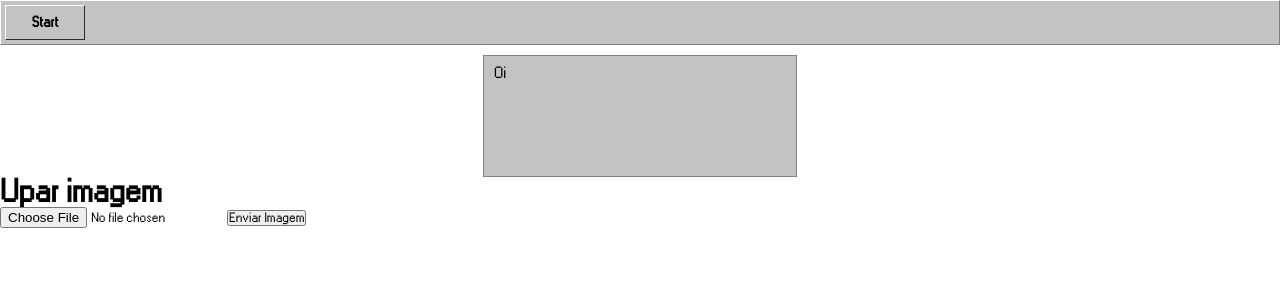
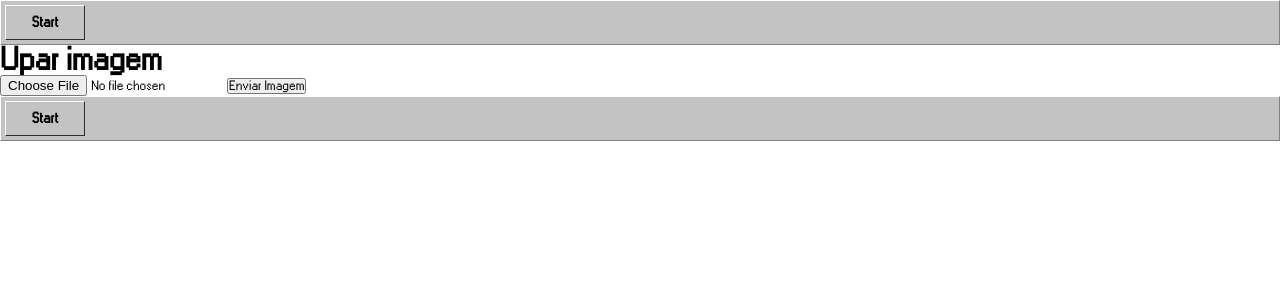
Before and after one commit to gabrielpdsilva/softwave, a React (Create React App) app: page / in a window 1280 px wide. Shown: the top 300 px of the page. Built offline with nearby package versions, Linux system fonts and the light colour scheme.

Commit message:
adicionando pasta para guardar as paginas; adicionando rota pra pagina Home

```diff
--- a/package.json
+++ b/package.json
@@ -6,9 +6,11 @@
     "@testing-library/jest-dom": "^5.11.9",
     "@testing-library/react": "^11.2.3",
     "@testing-library/user-event": "^12.6.0",
+    "history": "^5.0.0",
     "react": "^17.0.1",
     "react-dom": "^17.0.1",
-    "react-scripts": "4.0.1",
+    "react-router-dom": "^6.0.0-beta.0",
+    "react-scripts": "^4.0.1",
     "styled-components": "^5.2.1",
     "web-vitals": "^0.2.4"
   },
--- a/src/App.js
+++ b/src/App.js
@@ -1,11 +1,7 @@
 import logo from './logo.svg';
 import './App.css';
-import FileUpload from './FileUpload';
-import GlobalFonts from './styles/fonts/fonts';
-import GlobalStyle from './GlobalStyle';
-import Header from './components/Header'
-
-import Box from './components/Box'
+import { BrowserRouter, Routes, Route} from "react-router-dom";
+import Home from './pages/Home';
 //font:
 //https://fontsarena.com/w95fa-by-fontsarena/
 
@@ -14,15 +10,11 @@ import Box from './components/Box'
 
 function App() {
   return (
-    <div>
-      <header>
-        <Header/>
-        <Box/>
-        <FileUpload/>
-        <GlobalFonts/>
-        <GlobalStyle/>
-      </header>
-    </div>
+    <BrowserRouter>
+      <Routes>
+        <Route path="/" element={<Home/>}/>
+      </Routes>
+    </BrowserRouter>
   );
 }
 
--- /dev/null
+++ b/src/pages/Home/index.js
@@ -0,0 +1,22 @@
+import React from 'react';
+
+import GlobalFonts from '../../styles/fonts/fonts';
+import GlobalStyle from '../../GlobalStyle';
+import Header from '../../components/Header'
+import Box from '../../components/Box'
+import FileUpload from '../../FileUpload'
+const Home = () => {
+    return (
+        <div>
+            <header>
+                <Header/>
+                <FileUpload/>
+                <GlobalFonts/>
+                <GlobalStyle/>
+                <Header/>
+            </header>
+        </div>
+    );
+}
+
+export default Home;
```
Also changed, not shown: 2 other files (tests, documents, lock files or other folders).
